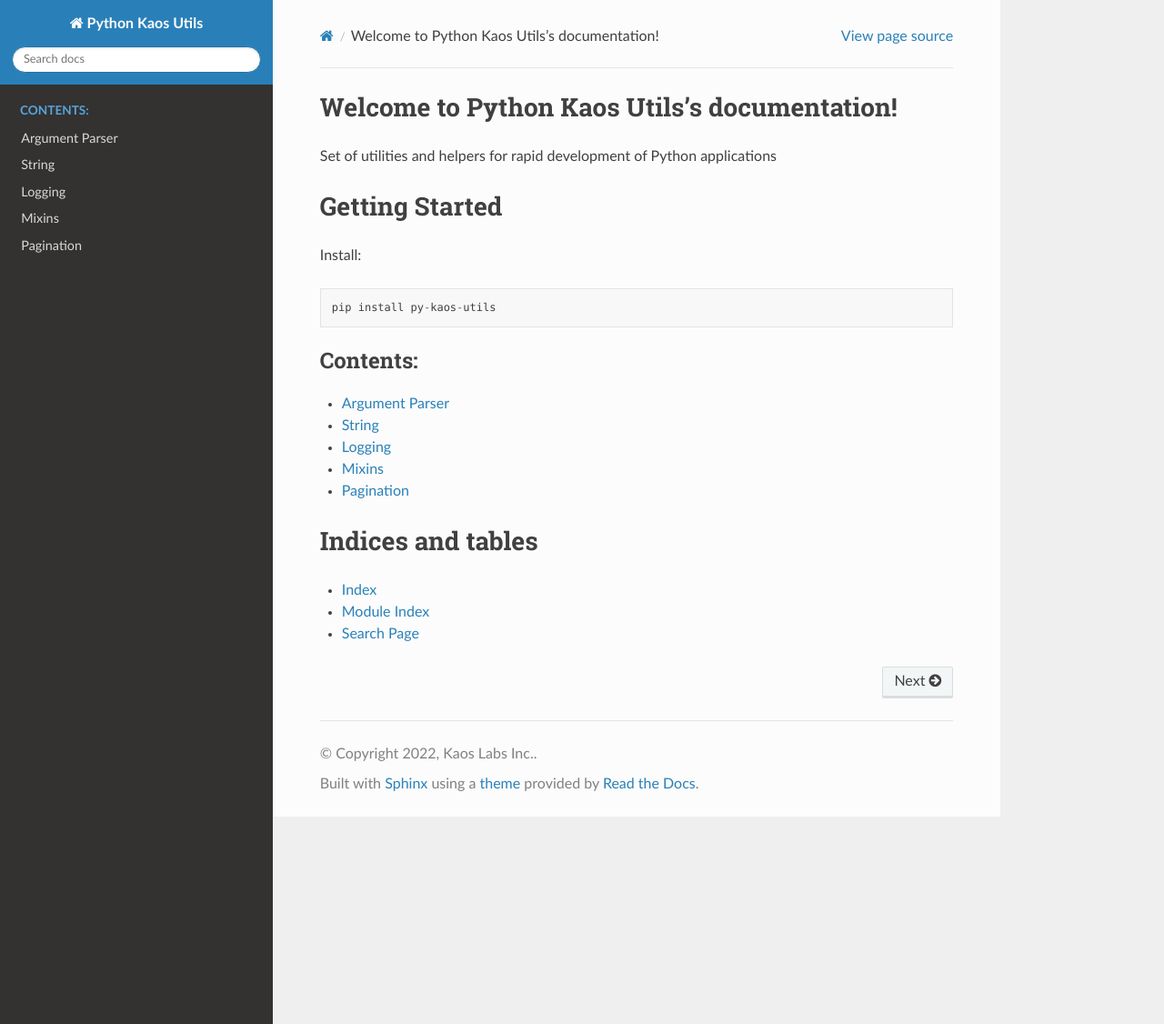
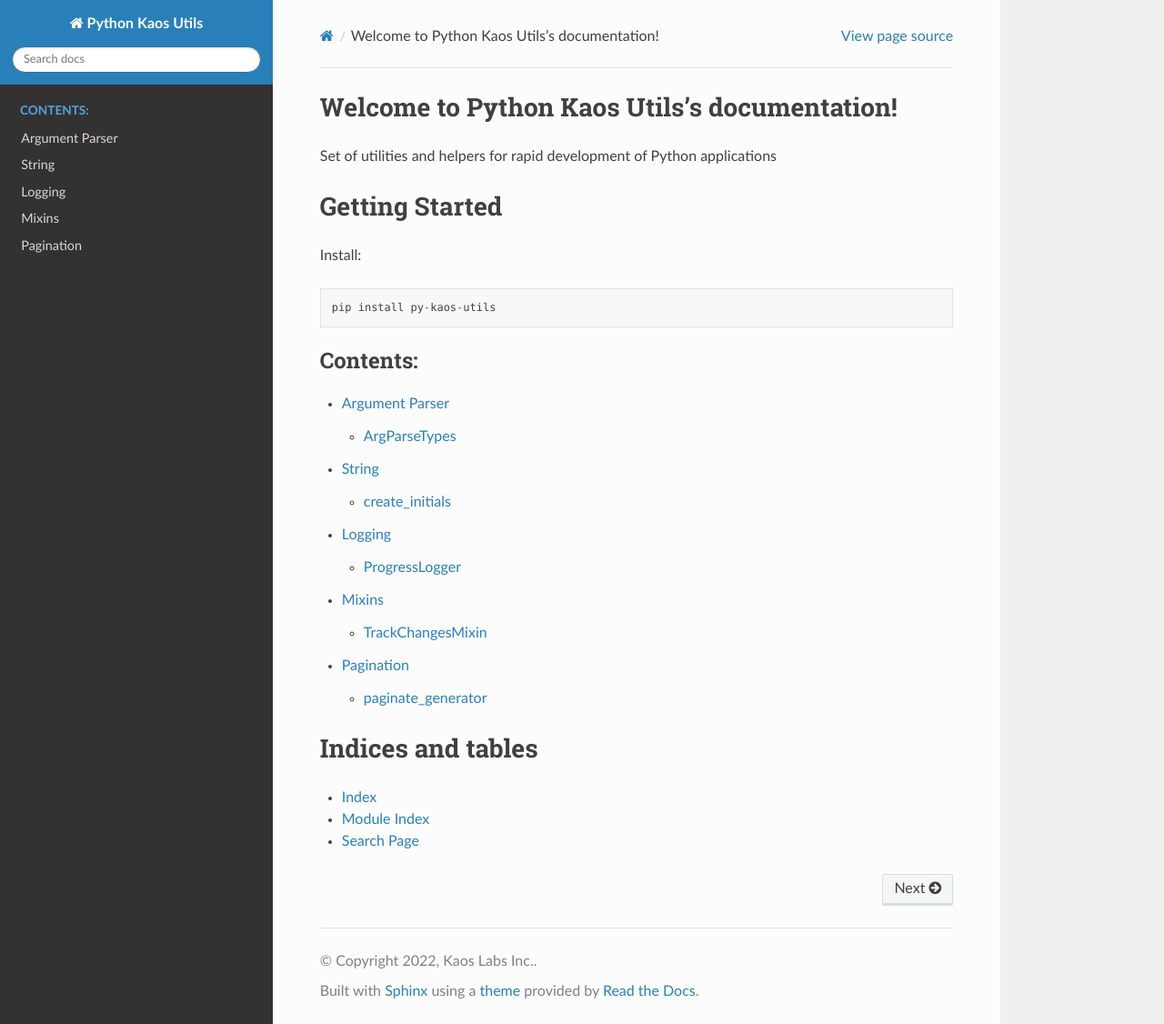
Before and after one commit to kaoslabsinc/py-kaos-utils, a Sphinx documentation site: the page built from docs/index.rst, in a window 1280 px wide and 1126 px high. Shown: the whole window at 91% size. Built offline with Sphinx 7.4.7 and the Read the Docs theme 2.0.0, drawn with Linux system fonts in a browser that asks for light colours.

Commit message:
Experiment with headings for every function or class documented

```diff
--- a/docs/argparse.rst
+++ b/docs/argparse.rst
@@ -1,6 +1,8 @@
 Argument Parser
-===============
+*****************
 
+ArgParseTypes
+----------------
 .. autoclass:: py_kaos_utils.argparse.ArgParseTypes
    :members:
    :show-inheritance:
--- a/docs/index.rst
+++ b/docs/index.rst
@@ -11,7 +11,7 @@
     pip install py-kaos-utils
 
 .. toctree::
-   :maxdepth: 2
+   :maxdepth: 3
    :caption: Contents:
 
    argparse
--- a/docs/logging.rst
+++ b/docs/logging.rst
@@ -1,6 +1,8 @@
 Logging
-=======
+*********
 
+ProgressLogger
+---------------
 .. autoclass:: py_kaos_utils.logging.ProgressLogger
    :members:
    :show-inheritance:
--- a/docs/mixins.rst
+++ b/docs/mixins.rst
@@ -1,6 +1,8 @@
 Mixins
 ======
 
+TrackChangesMixin
+------------------
 .. autoclass:: py_kaos_utils.mixins.TrackChangesMixin
    :members:
    :show-inheritance:
--- a/docs/pagination.rst
+++ b/docs/pagination.rst
@@ -1,4 +1,6 @@
 Pagination
-==========
+**********
 
+paginate_generator
+-------------------
 .. autofunction:: py_kaos_utils.pagination.paginate_generator
--- a/docs/string.rst
+++ b/docs/string.rst
@@ -1,4 +1,6 @@
 String
-========
+********
 
+create_initials
+-----------------
 .. autofunction:: py_kaos_utils.string.create_initials
```
